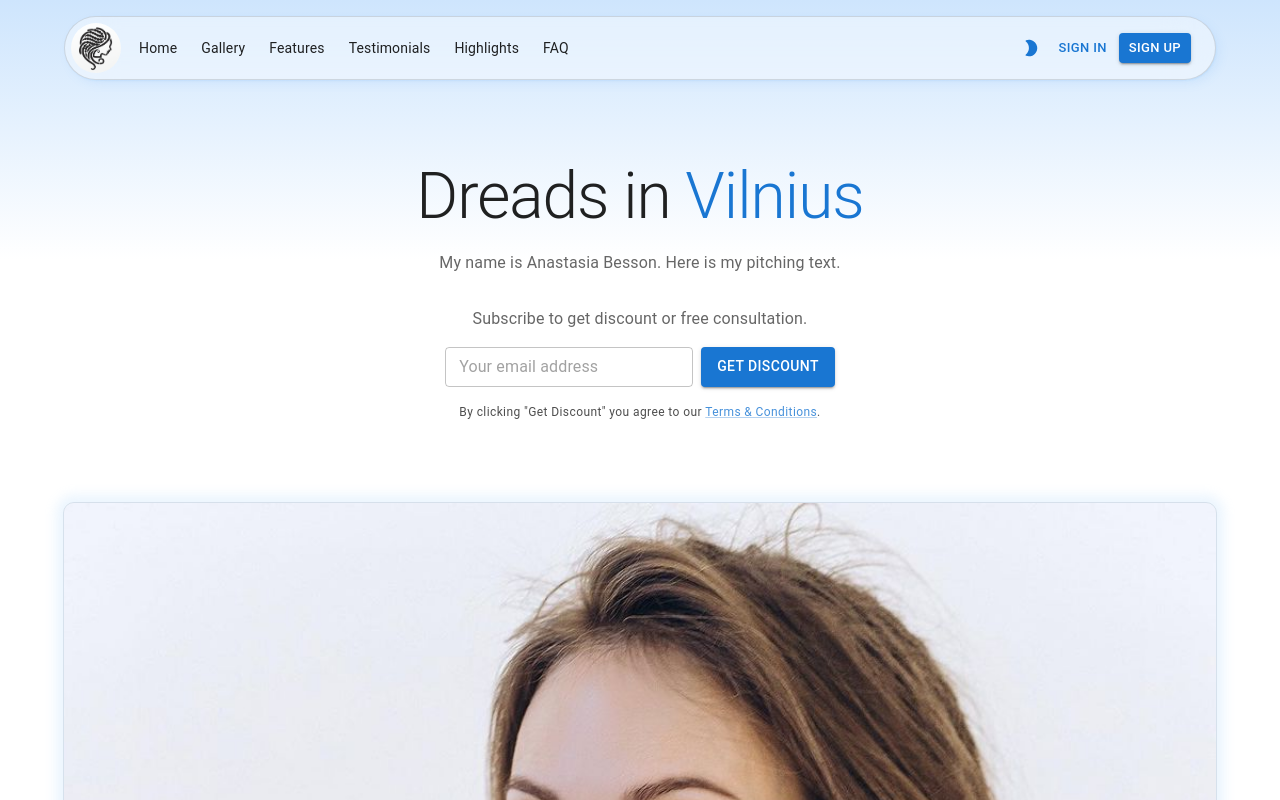
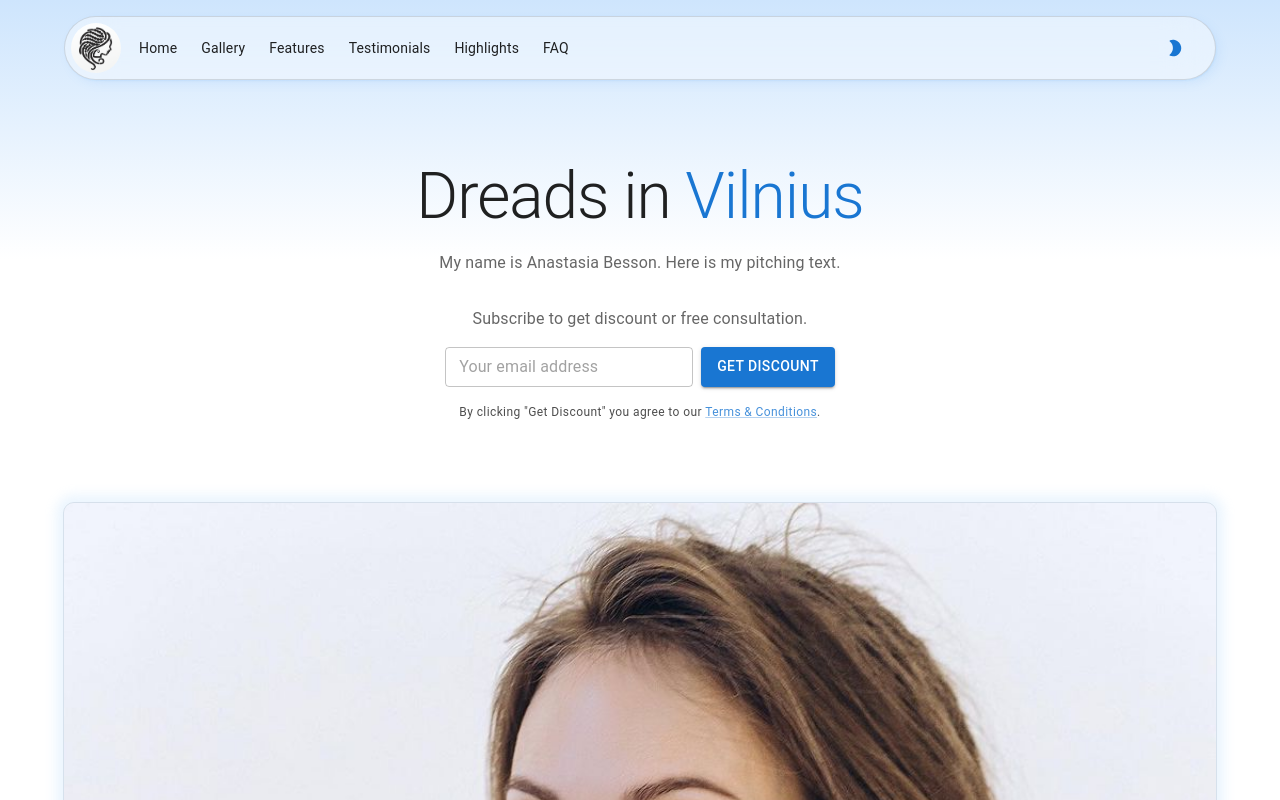
Before and after one commit to AlexeyKurochkin/BSV.UI, a React (Vite) app: page / in a window 1280 px wide. Shown: the top 800 px of the page. Built offline with nearby package versions, Linux system fonts and the light colour scheme.

Commit message:
Removed unneeded items from appBar

```diff
--- a/src/Components/AppAppBar.tsx
+++ b/src/Components/AppAppBar.tsx
@@ -141,26 +141,6 @@ function AppAppBar({ mode, toggleColorMode }: AppAppBarProps) {
 							}}
 						>
 							<ToggleColorMode mode={mode} toggleColorMode={toggleColorMode} />
-							<Button
-								color="primary"
-								variant="text"
-								size="small"
-								component="a"
-								href="/material-ui/getting-started/templates/sign-in/"
-								target="_blank"
-							>
-								Sign in
-							</Button>
-							<Button
-								color="primary"
-								variant="contained"
-								size="small"
-								component="a"
-								href="/material-ui/getting-started/templates/sign-up/"
-								target="_blank"
-							>
-								Sign up
-							</Button>
 						</Box>
 						<Box sx={{ display: { sm: "", md: "none" } }}>
 							<Button
@@ -191,6 +171,8 @@ function AppAppBar({ mode, toggleColorMode }: AppAppBarProps) {
 									>
 										<ToggleColorMode mode={mode} toggleColorMode={toggleColorMode} />
 									</Box>
+									<MenuItem onClick={() => scrollToSection("hero")}>Home</MenuItem>
+									<MenuItem onClick={() => scrollToSection("gallery")}>Gallery</MenuItem>
 									<MenuItem onClick={() => scrollToSection("features")}>
 										Features
 									</MenuItem>
@@ -200,33 +182,8 @@ function AppAppBar({ mode, toggleColorMode }: AppAppBarProps) {
 									<MenuItem onClick={() => scrollToSection("highlights")}>
 										Highlights
 									</MenuItem>
-									<MenuItem onClick={() => scrollToSection("pricing")}>Pricing</MenuItem>
 									<MenuItem onClick={() => scrollToSection("faq")}>FAQ</MenuItem>
 									<Divider />
-									<MenuItem>
-										<Button
-											color="primary"
-											variant="contained"
-											component="a"
-											href="/material-ui/getting-started/templates/sign-up/"
-											target="_blank"
-											sx={{ width: "100%" }}
-										>
-											Sign up
-										</Button>
-									</MenuItem>
-									<MenuItem>
-										<Button
-											color="primary"
-											variant="outlined"
-											component="a"
-											href="/material-ui/getting-started/templates/sign-in/"
-											target="_blank"
-											sx={{ width: "100%" }}
-										>
-											Sign in
-										</Button>
-									</MenuItem>
 								</Box>
 							</Drawer>
 						</Box>
```
